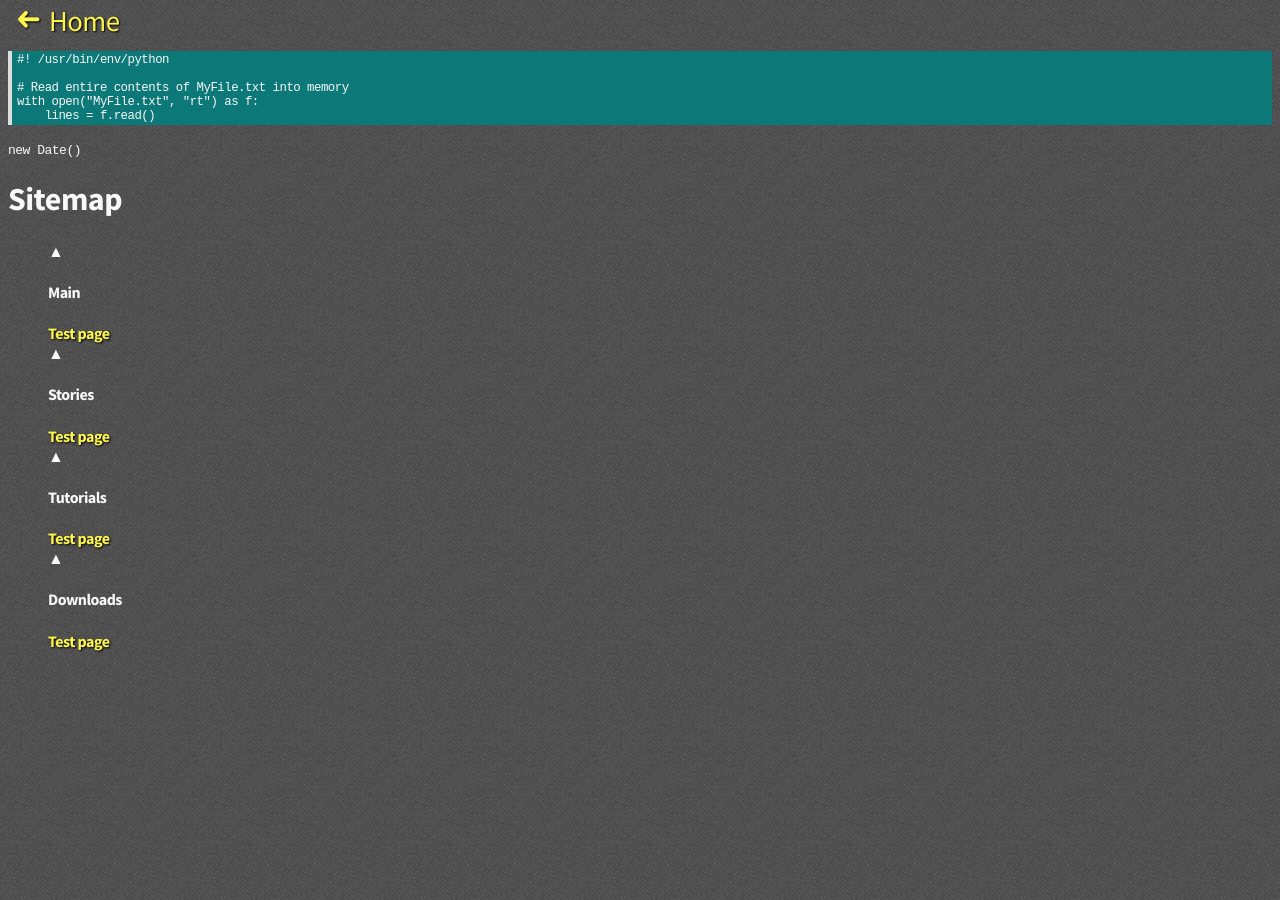
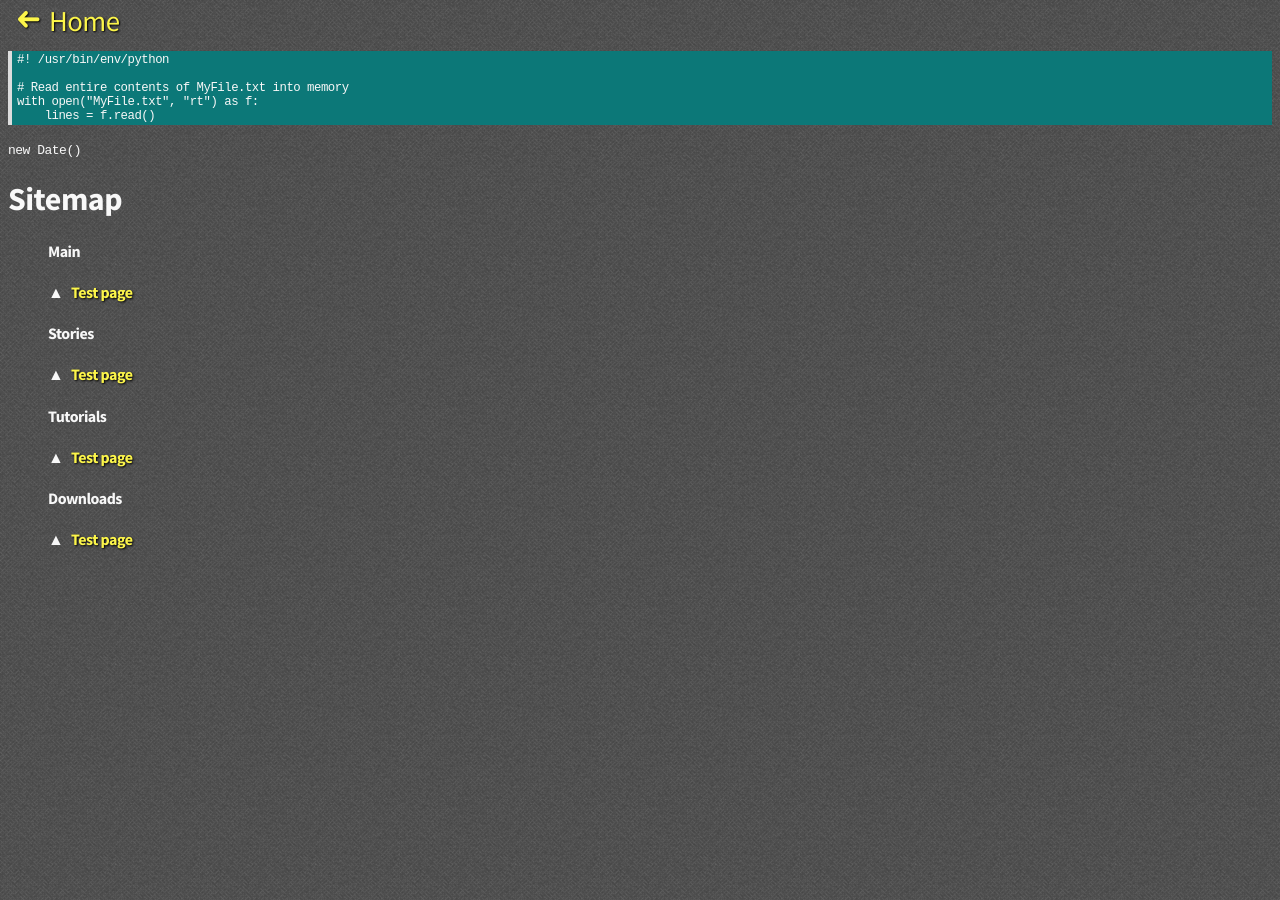
Before and after one commit to le717/le717.github.io, a Jekyll site: the page built from pages/test.html, in a window 1280 px wide. Built offline with Jekyll 4.4.1, drawn with Linux system fonts in a browser that asks for light colours; some web fonts are replaced; Markdown is read by kramdown in place of the engine named in the settings.

Commit message:
Move style.css link to base-style

```diff
--- a/404.html
+++ b/404.html
@@ -3,4 +3,4 @@
 title: Page Not Found
 ---
 
-<p>You seemed to followed a broken link or found a missing page. :frowning:</p>
+<h1>You seemed to followed a broken link or found a missing page. :frowning:</h1>
--- a/_includes/base-style.html
+++ b/_includes/base-style.html
@@ -26,3 +26,4 @@
   <link rel="stylesheet" media="all" href="{{ site.baseurl }}/lib/ionicons/ionicons.min.css">
   <link rel="stylesheet" media="all" href="{{ site.baseurl }}/css/base-elements.css">
   <link rel="stylesheet" media="screen" href="{{ site.baseurl }}/css/screen.css">
+  <link rel="stylesheet" href="{{ site.baseurl }}/css/style.css">
--- a/about.html
+++ b/about.html
@@ -8,7 +7,6 @@
     h1 { text-align: center; }
     #i-am-age { border-bottom: 1px dashed white; }
   </style>
-  <link rel="stylesheet" media="all" href="{{ site.baseurl }}/css/style.css">
 {% include bridge.html %}
   <h1>About Me</h1>
   <p>
--- a/pages/notpong.html
+++ b/pages/notpong.html
@@ -5,7 +5,6 @@
 {% include header.html %}
 {% include base-style.html %}
   <link rel="stylesheet" media="all" href="{{ site.baseurl }}/css/not-pong.min.css">
-  <link rel="stylesheet" media="all" href="{{ site.baseurl }}/css/style.css">
 {% include bridge.html %}
   <!-- Objects used in animations -->
   <div id="wrapper">
--- a/pages/test.html
+++ b/pages/test.html
@@ -3,7 +3,6 @@
 ---
 {% include header.html %}
 {% include base-style.html %}
-  <link rel="stylesheet" href="{{ site.baseurl }}/css/style.css">
   <style>
   </style>
 {% include bridge.html %}
@@ -20,8 +19,8 @@
     <nav>
       <ul>
       {% for section in site.data.docs %}
+        <h4>{{ section.title }}</h4>
         <li>
-          <h4>{{ section.title }}</h4>
           <a>{{ page.title }}</a>
         </li>
       {% endfor %}
```
Also changed, not shown: other parts of about.html (+0 -1 lines).
